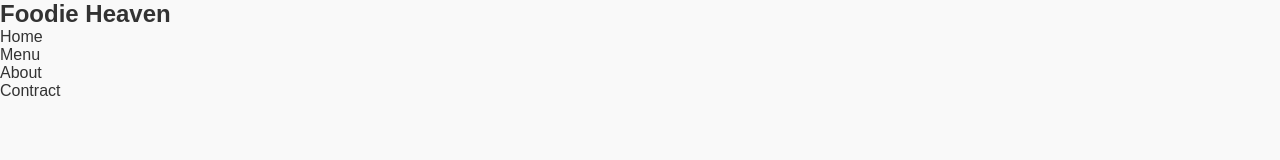
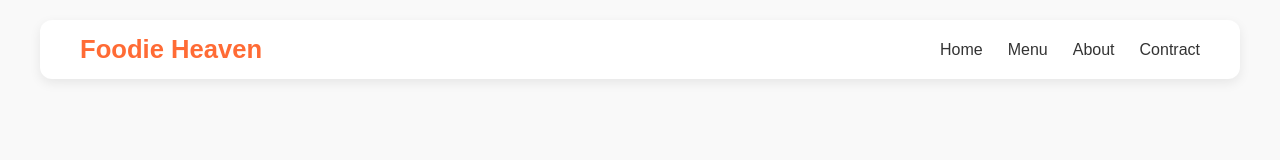
Before and after one commit to Hasan1971f/Foodie-Heaven, a plain HTML site: page index.html in a window 1280 px wide. Drawn offline with Linux system fonts and the light colour scheme.

Commit message:
Fixed selector bug in container width control (added commas)

```diff
--- a/styles/Food.css
+++ b/styles/Food.css
@@ -11,8 +11,48 @@ body {
 }
 
 /* Container Width Control */
-header section footer {
+header,
+section,
+footer {
     width: 100%;
     max-width: 1200px;
     margin: auto;
 }
+
+/* ========== Navbar ========== */
+
+.navbar {
+    display: flex;
+    justify-content: space-between;
+    align-items: center;
+    background-color: white;
+    padding: 15px 40px;
+    box-shadow: 0 4px 12px rgba(0, 0, 0, 0.08);
+    border-radius: 12px;
+    margin-top: 20px;
+
+}
+
+.logo {
+    font-size: 1.6rem;
+    font-weight: 700;
+    color: #ff6b35;
+    ;
+}
+
+.navbar ul {
+    display: flex;
+    gap: 25px;
+    list-style: none;
+}
+
+.navbar ul li {
+    cursor: pointer;
+    font-weight: 500;
+    transition: 0.10s;
+}
+
+.navbar ul li:hover {
+    transform: scale(1.06);
+    color: #ff6b35;
+}
```
